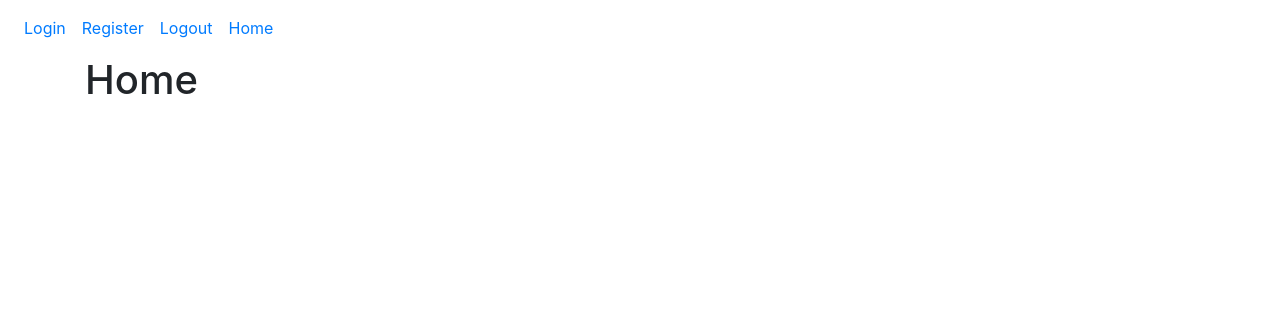
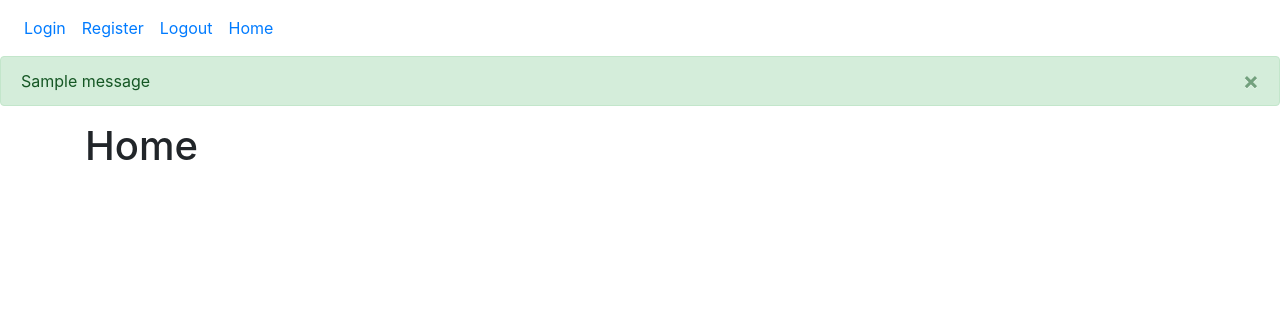
Before and after one commit to anekil/game-on, a Flask app: page / in a window 1280 px wide. Shown: the top 316 px of the page. Run offline with Flask 3, Linux system fonts and the light colour scheme; one stand-in notice (Sample message) is shown; some libraries are stand-ins or nearby versions.

Commit message:
Added flash messages

```diff
--- a/website/templates/base.html
+++ b/website/templates/base.html
@@ -31,6 +31,29 @@
             </div>
         </div>
     </nav>
+
+    {% with messages = get_flashed_messages(with_categories=true) %}
+        {% if messages %}
+        {% for category, message in messages %}
+            {% if category == "error" %}
+            <div role="alert" class="alert alert-danger alert-dismissible fade show">
+                {{ message }}
+                <button type="button" class="close" data-dismiss="alert">
+                    <span aria-hidden="true">&times;</span>
+                </button>
+            </div>
+            {% else %}
+                <div role="alert" class="alert alert-success alert-dismissible fade show">
+                    {{ message }}
+                    <button type="button" class="close" data-dismiss="alert">
+                        <span aria-hidden="true">&times;</span>
+                    </button>
+                </div>
+            {% endif %}
+        {% endfor %}
+        {% endif %}
+    {% endwith %}
+
     <div class="container">
         {% block content %}
         {% endblock %}
```
Also changed, not shown: website/auth.py (+4 -6 lines).
